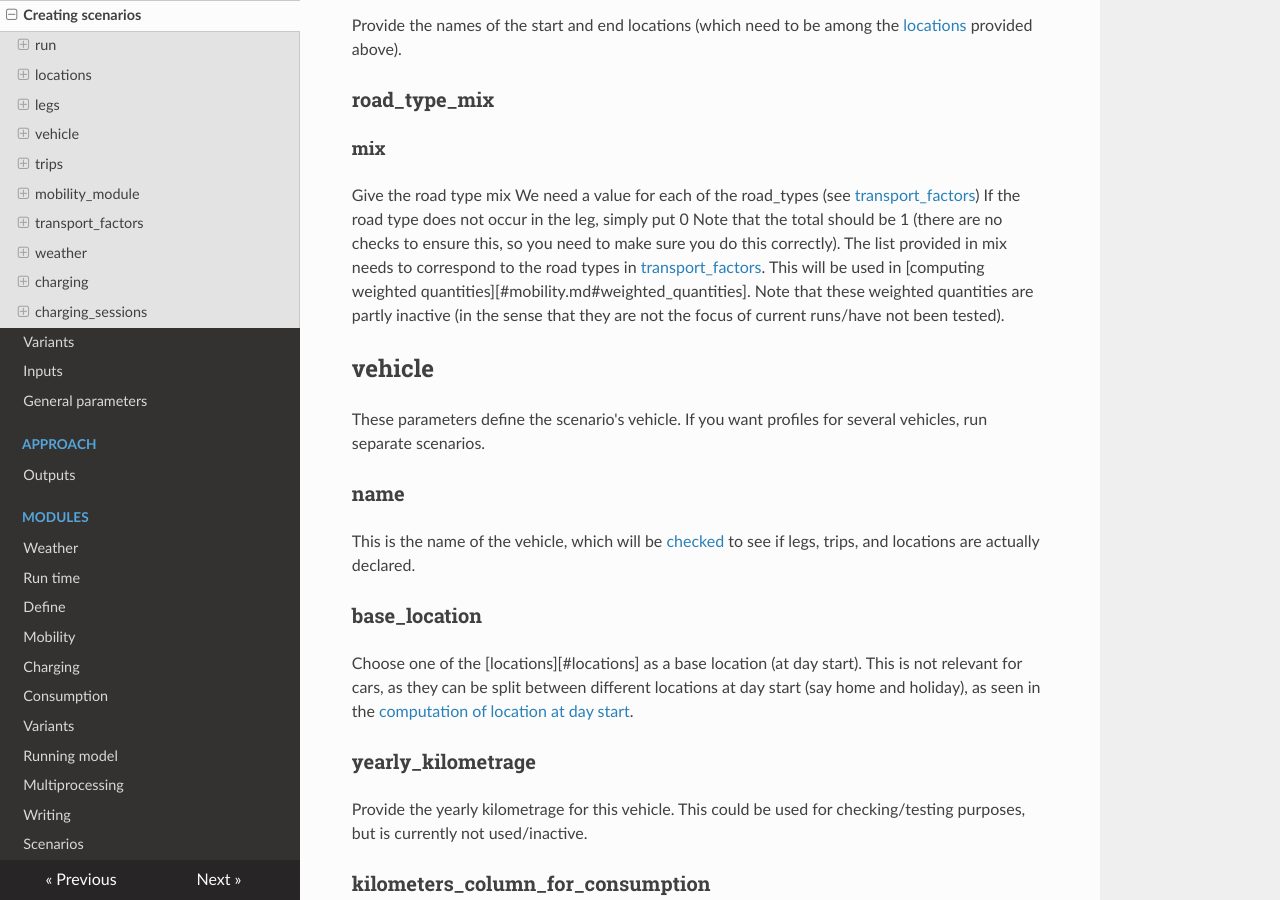
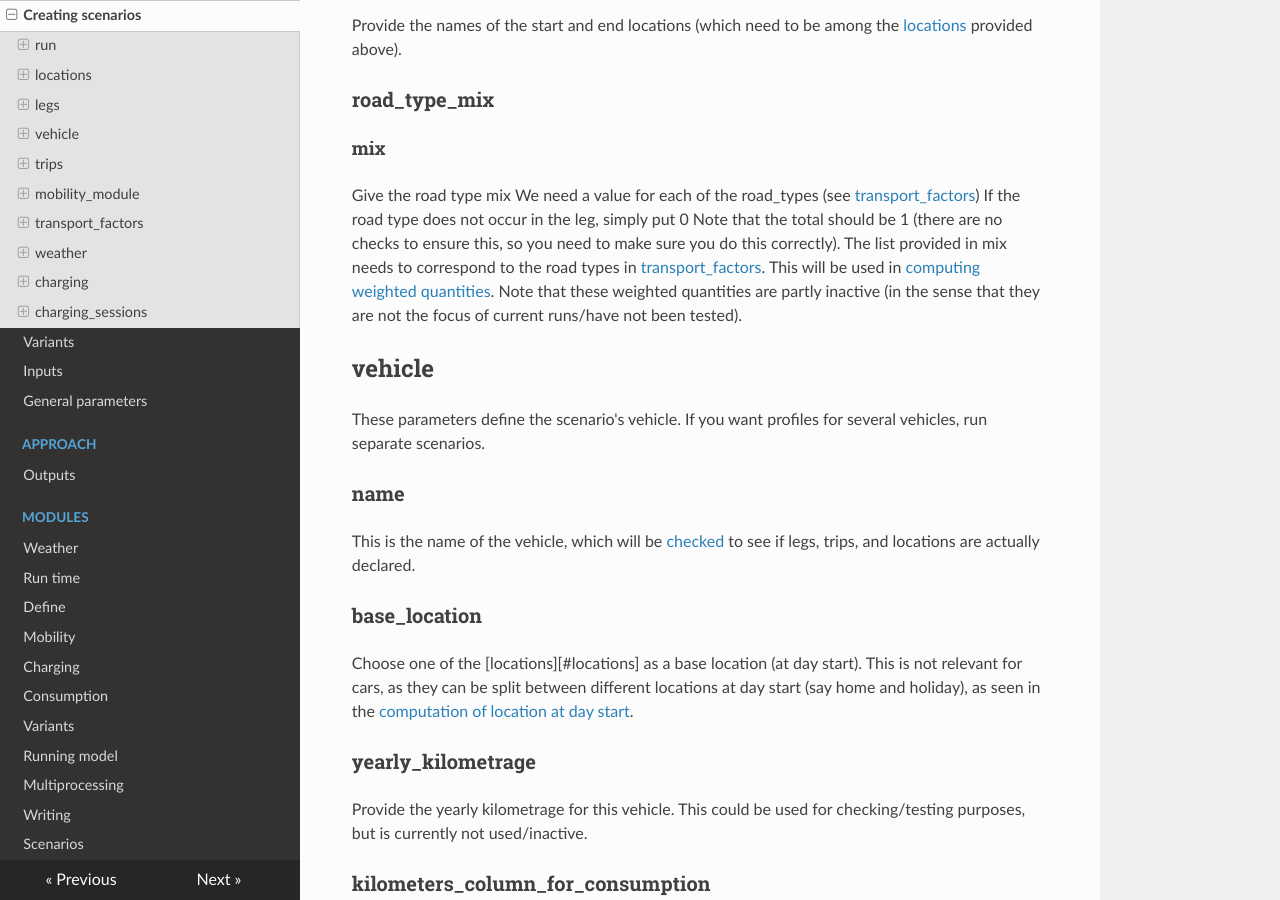
Before and after one commit to TNO/ChaProEV, an MkDocs documentation site: the page built from docs/scenario.md, in a window 1280 px wide and 900 px high, scrolled down 4228 px. Built offline with MkDocs 1.6.1, drawn with Linux system fonts in a browser that asks for light colours; nearby versions of some CDN libraries; part of the change alters nothing that is shown; some of the changed text lies outside the part shown.

```diff
--- a/docs/scenario.md
+++ b/docs/scenario.md
@@ -157,7 +157,7 @@ Note that the total should be 1 (there are no checks to ensure this,
 so you need to make sure you do this correctly).
 The list provided in mix needs to correspond to the road types in
 [transport_factors](#transport_factors).
-This will be used in [computing weighted quantities][#mobility.md#weighted_quantities].
+This will be used in [computing weighted quantities](#mobility.md#weighted_quantities).
 Note that these weighted quantities are partly inactive (in the sense that they
 are not the focus of current runs/have not been tested).
 
@@ -395,10 +395,13 @@ This is where we match the trips to their day type.
 This is used [here](mobility.md#get_trip_probabilities_per_day_type_other_vehicles).
 
 ## transport_factors
-
+These are the factors used if we [use weighted](#mobility.md#weighted_quantities)
+consumptions per road type
+[in legs](#road_type_mix).
 ### road_types
-
+Provide a list of names for theroad types you want to use.
 ### weights
+Provide one weight/energy use correction factor for each road type.
 
 ## weather
 
```
